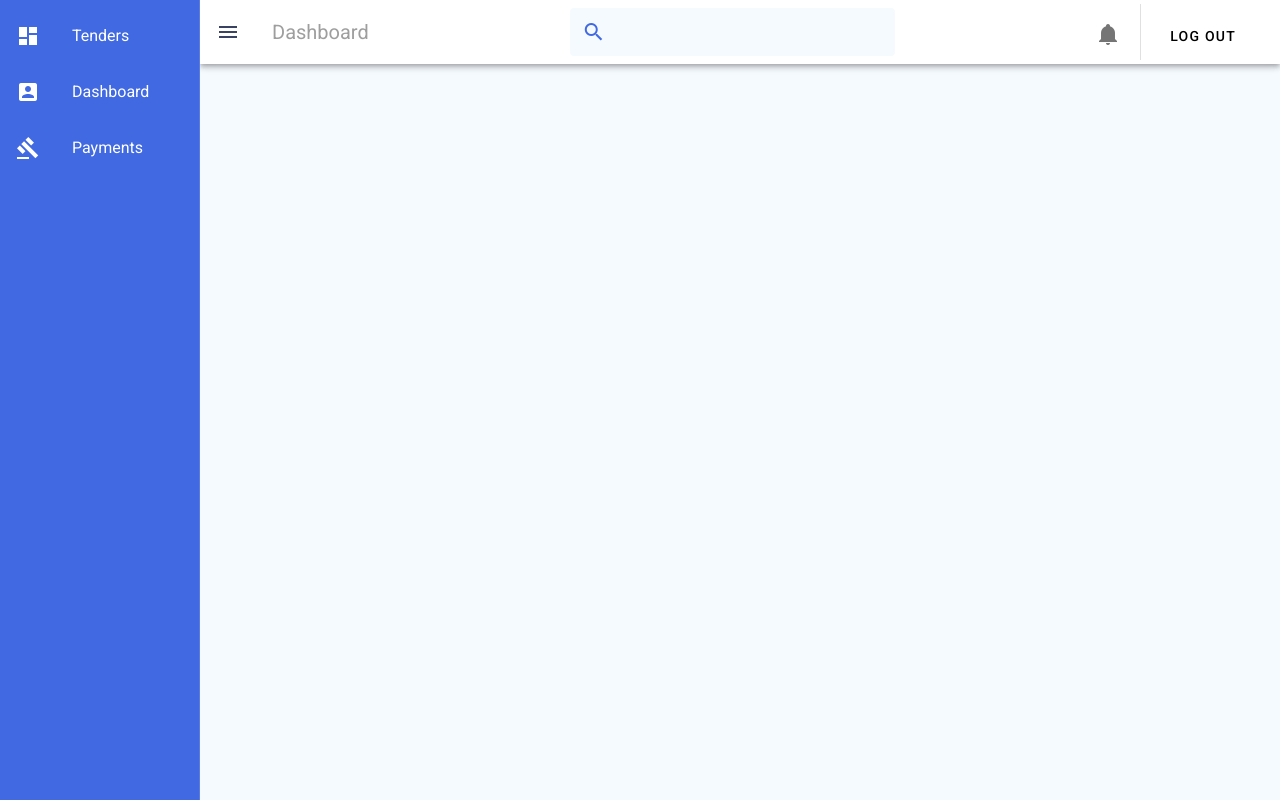
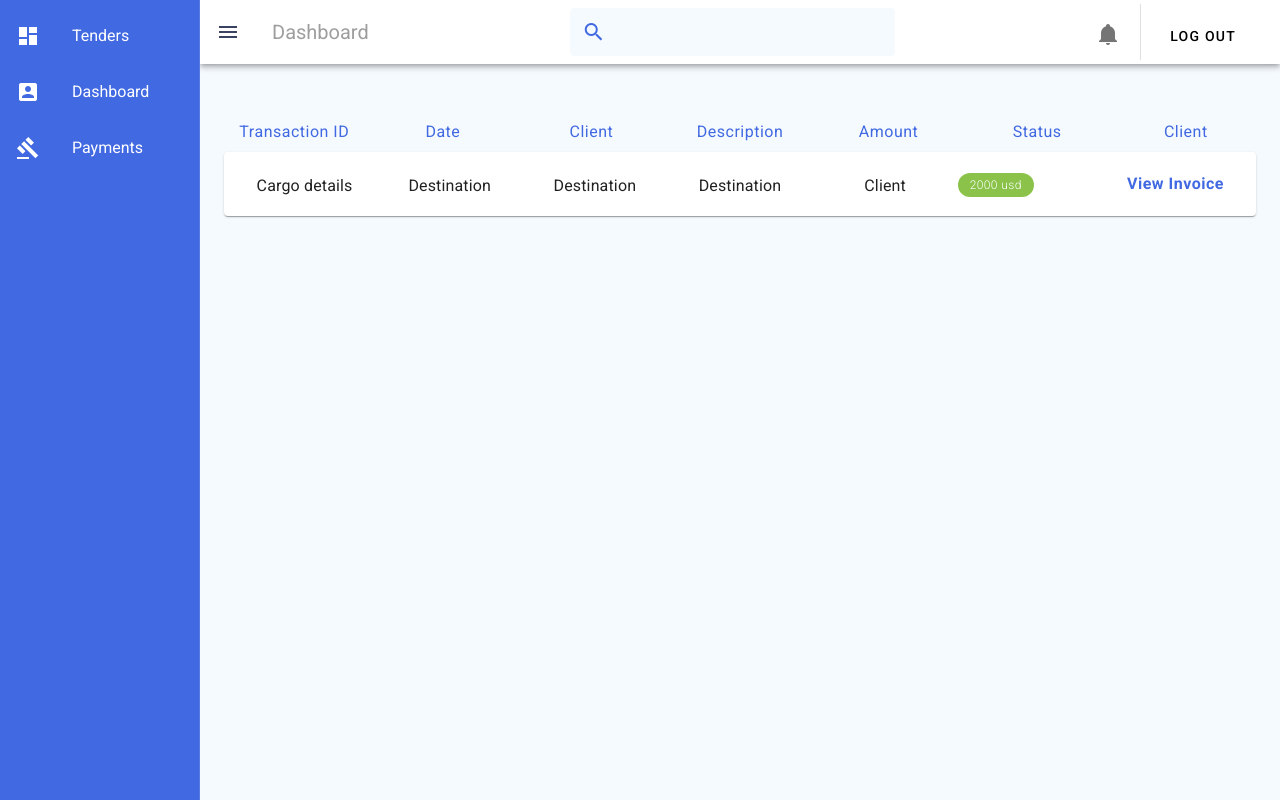
Before and after one commit to Cefasway94/logistics, a Vue app: page /paymenthistory in a window 1280 px wide. Built offline with nearby package versions, Linux system fonts and the light colour scheme.

Commit message:
Adding Payment history UI components

```diff
--- /dev/null
+++ b/src/components/Paymenthistory.vue
@@ -0,0 +1,91 @@
+<template>
+    <v-container class=" mt-12 px-5">
+
+        <v-card
+                color="transparent"
+                flat=""
+                class="mb-4 mx-auto mt-12 pa-1"
+                max-width="1050" >
+<!-- Header  -->
+        <v-card
+                color="transparent"
+                flat=""
+                class="mb-4">
+         <v-layout row wrap  class=" px-2 ">
+               <v-layout sm11 md11  class=" pt-5 " >
+                   <v-flex wrap xs12 sm4 md4 lg4  class="" >
+                        <h4 class=" body-1 font-weight-regular mb-1 text-center" style="color:#4169E1;"   >Transaction ID</h4>
+                   </v-flex>
+
+                    <v-flex wrap xs12 sm4 md4 lg4  class=" ">
+                        <h4 class=" body-1 font-weight-regular mb-1 text-center" style="color:#4169E1;" >Date</h4>
+                   </v-flex>
+
+                   <v-flex wrap xs12 sm4 md4 lg4  class=" ">
+                        <h4 class=" body-1 font-weight-regular mb-1 text-center " style="color:#4169E1;" >Client</h4>
+                   </v-flex>
+
+                   <v-flex wrap xs12 sm4 md4 lg4  class=" ">
+                        <h4 class=" body-1 font-weight-regular mb-1 text-center" style="color:#4169E1;" >Description</h4>
+                   </v-flex>
+
+                    <v-flex wrap xs12 sm4 md4 lg4 class=" ">
+                        <h4 class="body-1 font-weight-regular mb-1 text-center" style="color:#4169E1;" >Amount</h4>
+                   </v-flex>
+
+                    <v-flex wrap xs12 sm4 md4 lg4 class=" justify-center"  >
+                        <h4 class="body-1 font-weight-regular mb-1 text-center" style="color:#4169E1;" >Status</h4>
+                    </v-flex>
+
+                    <v-flex wrap xs12 sm4 md4 lg4 class="">
+                        <h4 class="body-1 font-weight-regular mb-1 text-center" style="color:#4169E1;" >Client</h4>
+                   </v-flex>
+
+                </v-layout>
+
+          </v-layout >
+        </v-card>
+
+<!-- Content card -->
+        <v-card
+                elevation="1"
+                class="mb-4 px-3">
+          <v-layout row wrap  class=" px-2 ">
+               <v-layout sm11 md11  class=" pt-5 pb-3 " >
+                   <v-flex wrap xs12 sm4 md4 lg4  class="" >
+                        <h4 class=" subtitle-1 font-weight-regular mb-1 text-center"  >Cargo details</h4>
+                   </v-flex>
+
+                    <v-flex wrap xs12 sm4 md4 lg4  class=" ">
+                        <h4 class=" subtitle-1 font-weight-regular mb-1 text-center">Destination</h4>
+                   </v-flex>
+
+                   <v-flex wrap xs12 sm4 md4 lg4  class=" ">
+                        <h4 class=" subtitle-1 font-weight-regular mb-1 text-center ">Destination</h4>
+                   </v-flex>
+
+                   <v-flex wrap xs12 sm4 md4 lg4  class=" ">
+                        <h4 class=" subtitle-1 font-weight-regular mb-1 text-center">Destination</h4>
+                   </v-flex>
+
+                    <v-flex wrap xs12 sm4 md4 lg4 class=" ">
+                        <h4 class="subtitle-1 font-weight-regular mb-1 text-center">Client</h4>
+                   </v-flex>
+
+                    <v-flex wrap xs12 sm4 md4 lg4 class=" justify-center"   >
+                         <v-chip small class="light-green white--text  font-weight-light caption text-center"  >2000 usd</v-chip>
+                    </v-flex>
+
+                    <v-flex wrap xs12 sm4 md4 lg4 class="">
+                        <h4  class="body-1 font-weight-bold mb-1 text-center" style="color:#4169E1;">View Invoice</h4>
+                   </v-flex>
+
+                </v-layout>
+
+          </v-layout >
+        </v-card>
+        </v-card>
+
+
+    </v-container>
+</template>
--- a/src/components/agents/Tenders.vue
+++ b/src/components/agents/Tenders.vue
@@ -39,8 +39,11 @@
                     <v-row row class="px-3 mb-1">
                         <h4  class=" title ">500 USD</h4>
                         <v-spacer></v-spacer>
-                        <v-btn small elevation="flat"  @click="theid(tender.id)" color="#4169E1" class="white--text" :to="{name:'Abouttender', params: {id:tender.id}}" >View Details</v-btn>
+                        <v-btn small elevation="flat"  @click="theid(tender.id)"
+                        color="#4169E1" class="white--text" :to="{name:'Abouttender',
+                        params: {id:tender.id}}" >View Details</v-btn>
                     </v-row>
+
                 </v-card>
             </v-flex>
         </v-container>
--- a/src/router/index.js
+++ b/src/router/index.js
@@ -19,6 +19,7 @@ import Clienteditprofile from '../components/client/Clienteditprofile.vue';
 import Tenderprogressclient from '../components/client/Tenderprogressclient.vue'
 import Payment from '../components/client/Payment.vue';
 import Aboutbid from '../components/client/Aboutbid.vue'
+import paymenthistory from '../components/Paymenthistory.vue';
 
 Vue.use(VueRouter)
 
@@ -42,6 +43,11 @@ const routes = [
     path:'/signup',
     name:'signup',
     component: Signup
+  },
+  {
+    path: '/paymenthistory',
+    name: 'paymenthistory',
+    component:paymenthistory,
   },
 
   //---------------------------client
```
